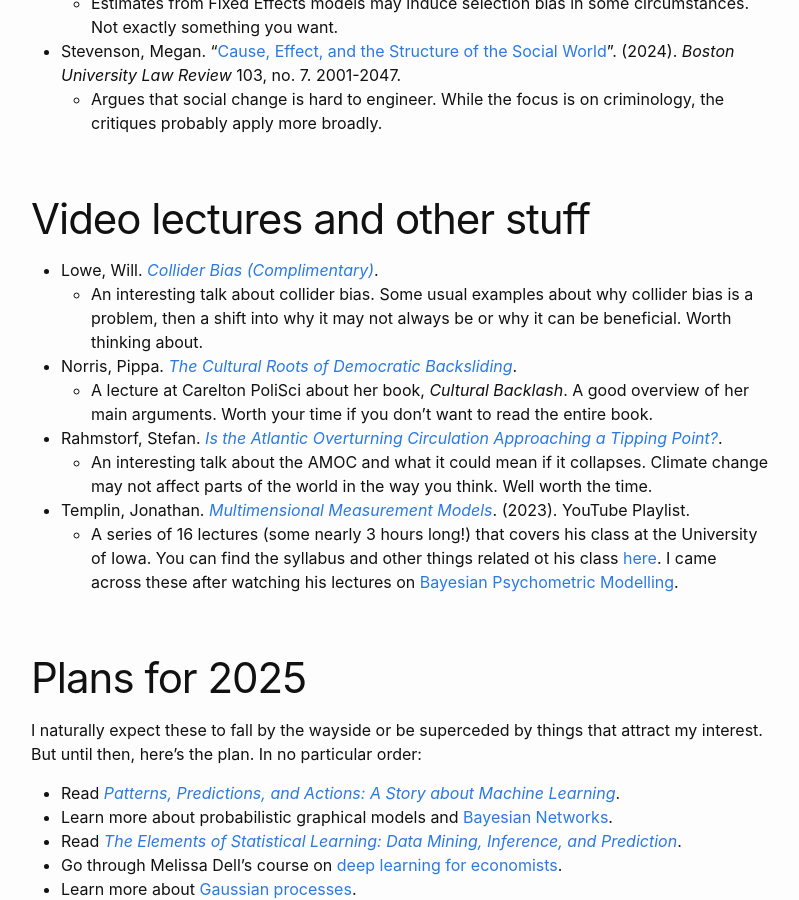
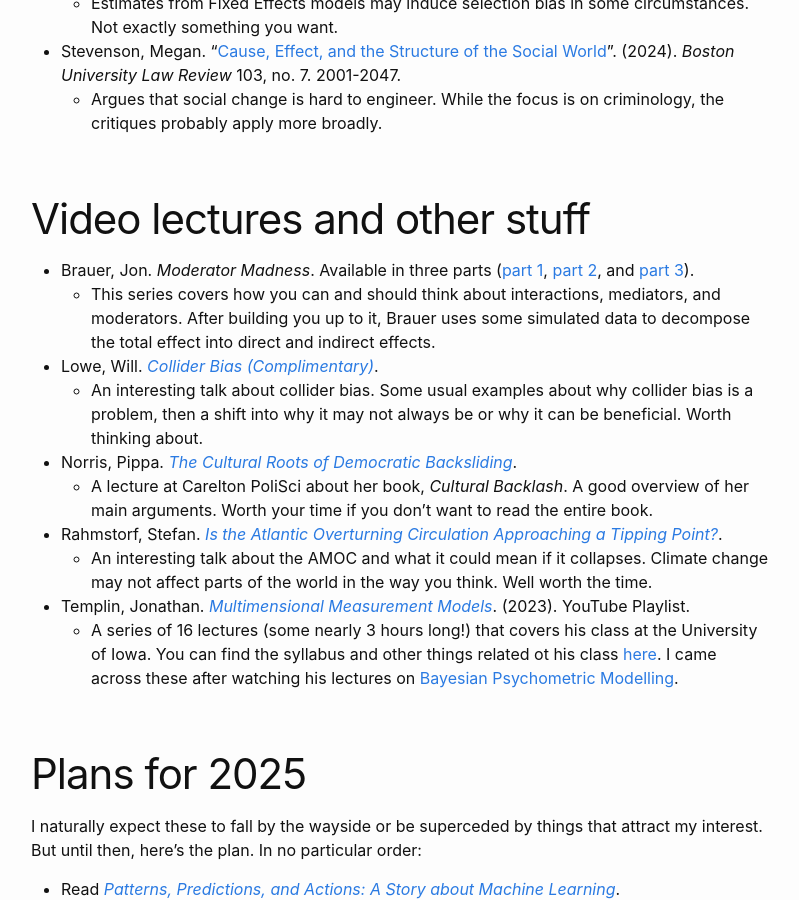
Before and after one commit to sjwild/sjwild.github.io, a Jekyll site: the page built from _posts/2025-01-01-stuff-I-read-2024-plans-2025.markdown, in a window 1280 px wide and 900 px high, scrolled down 1773 px. Shown: the whole window, without its empty margins (239-1038 px from the left). Built offline with Jekyll 4.4.1, drawn with Linux system fonts in a browser that asks for light colours; some of the changed text lies outside the part shown.

Commit message:
Forgot Brauer

```diff
--- a/_posts/2025-01-01-stuff-I-read-2024-plans-2025.markdown
+++ b/_posts/2025-01-01-stuff-I-read-2024-plans-2025.markdown
@@ -39,6 +39,8 @@ While this has been another year where I read a bunch of stuff that interests me
   * Argues that social change is hard to engineer. While the focus is on criminology, the critiques probably apply more broadly.
 
 # Video lectures and other stuff
+* Brauer, Jon. _Moderator Madness_. Available in three parts ([part 1](https://reluctantcriminologists.com/blog-posts/%5B6%5D/modmadness-pt1), [part 2](https://reluctantcriminologists.com/blog-posts/%5B7%5D/modmadness-pt2), and [part 3](https://reluctantcriminologists.com/blog-posts/%5B11%5D/modmadness-pt3)).
+  * This series covers how you can and should think about interactions, mediators, and moderators. After building you up to it, Brauer uses some simulated data to decompose the total effect into direct and indirect effects.
 * Lowe, Will. [_Collider Bias (Complimentary)_](https://www.youtube.com/watch?v=m56YEkkWYzI).
   * An interesting talk about collider bias. Some usual examples about why collider bias is a problem, then a shift into why it may not always be or why it can be beneficial. Worth thinking about.
 * Norris, Pippa. [_The Cultural Roots of Democratic Backsliding_](https://www.youtube.com/watch?v=Gva_AjvU1XA&t=1234s).
```
Also changed, not shown: other parts of _posts/2025-01-01-stuff-I-read-2024-plans-2025.markdown (+1 -1 lines).
